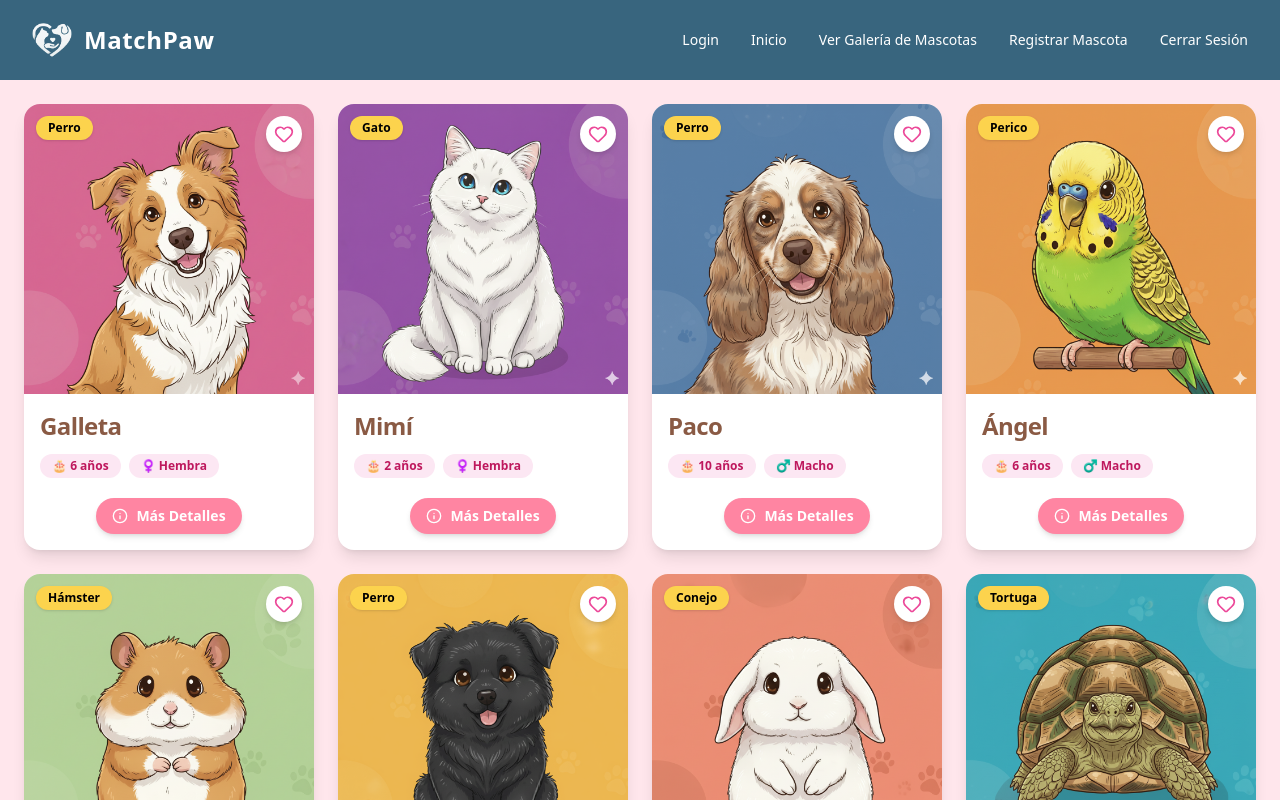
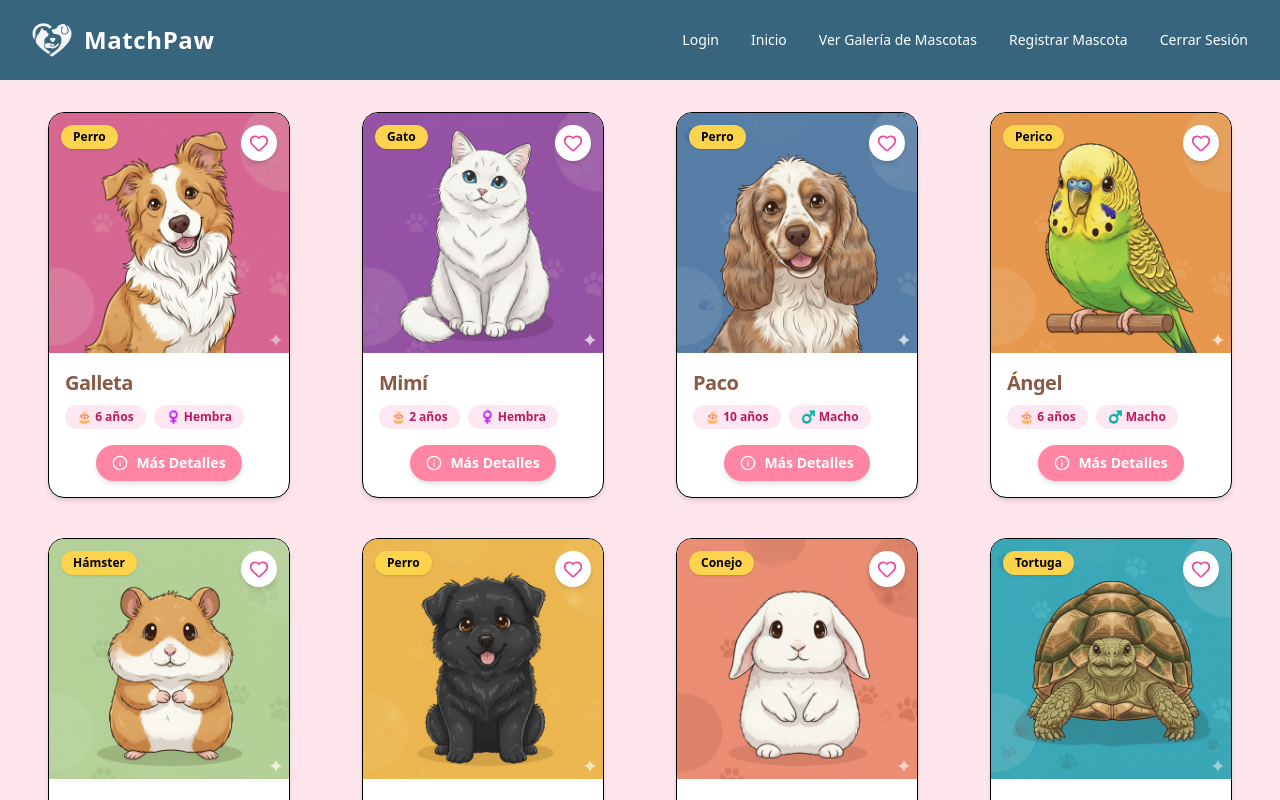
Before and after one commit to andreauxue/AdoptaMascota, a React (Vite) app in the folder Aplicacion/frontend/: page /galeria in a window 1280 px wide. Shown: the top 800 px of the page. Built offline with nearby package versions, Linux system fonts and the light colour scheme.

Commit message:
nueva Interfaz

```diff
--- a/Aplicacion/frontend/src/components/TarjetaMascota.jsx
+++ b/Aplicacion/frontend/src/components/TarjetaMascota.jsx
@@ -5,14 +5,18 @@ export default function TarjetaMascota({ nombre, tipo, info, imagen }) {
   const sexoIcono = sexoTexto.includes("Hembra") ? "♀️" : "♂️";
 
   return (
-    <div className="group relative max-w-xs overflow-hidden rounded-2xl bg-white shadow-lg transition-all duration-300 hover:-translate-y-1 hover:shadow-2xl">
-
-      {/* Etiqueta tipo de animal (perro, gato, etc.) */}
+    <div className="
+      group relative max-w-xs overflow-hidden rounded-2xl
+      bg-white shadow-md border border-black
+      transition-all duration-300 hover:-translate-y-1 hover:shadow-xl
+      m-2
+    ">
+      {/* Etiqueta tipo */}
       <div className="absolute top-3 left-3 z-10 bg-amber-300 px-3 py-1 rounded-full text-black text-xs font-bold shadow">
         {tipo}
       </div>
 
-      {/* Botón de corazón en la tarjeta */}
+      {/* Corazón */}
       <button
         className="absolute top-3 right-3 z-10 rounded-full bg-white p-2 shadow-md hover:bg-pink-100 transition"
       >
@@ -24,31 +28,31 @@ export default function TarjetaMascota({ nombre, tipo, info, imagen }) {
         <img
           src={imagen}
           alt={nombre}
-          className="h-70 w-full object-cover transition-transform duration-300 group-hover:scale-110"
+          className="h-60 w-full object-cover transition-transform duration-300 group-hover:scale-105"
         />
       </div>
 
-      <div className="p-4 space-y-3">
+      <div className="p-4 space-y-2">
 
         {/* Nombre */}
-        <h2 className="text-2xl font-bold text-[#8A5A44] tracking-tight">
+        <h2 className="text-xl font-semibold text-[#8A5A44] tracking-tight">
           {nombre}
         </h2>
 
         <div className="flex flex-wrap gap-2">
 
-          {/* Etiqueta rosa para Edad */}
-          <span className="bg-pink-100 text-pink-700 px-3 py-1 rounded-full text-xs font-semibold inline-flex items-center gap-1">
+          {/* Edad */}
+          <span className="bg-pink-100 text-pink-700 px-3 py-1 rounded-full text-xs font-semibold flex items-center gap-1">
             🎂 {edad}
           </span>
 
-          {/* Etiqueta rosa para Género */}
-          <span className="bg-pink-100 text-pink-700 px-3 py-1 rounded-full text-xs font-semibold inline-flex items-center gap-1">
+          {/* Género */}
+          <span className="bg-pink-100 text-pink-700 px-3 py-1 rounded-full text-xs font-semibold flex items-center gap-1">
             {sexoIcono} {sexoTexto}
           </span>
         </div>
 
-        {/* Botón "Más Detalles" */}
+        {/* Botón detalles */}
         <div className="flex justify-center pt-2">
           <button
             className="
```
